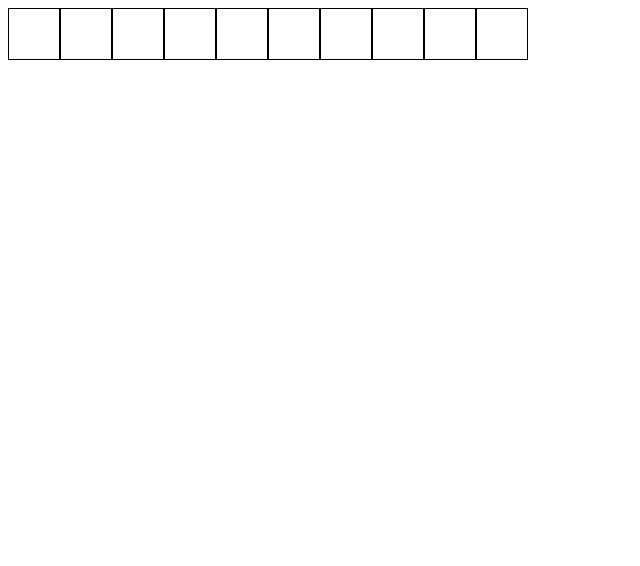
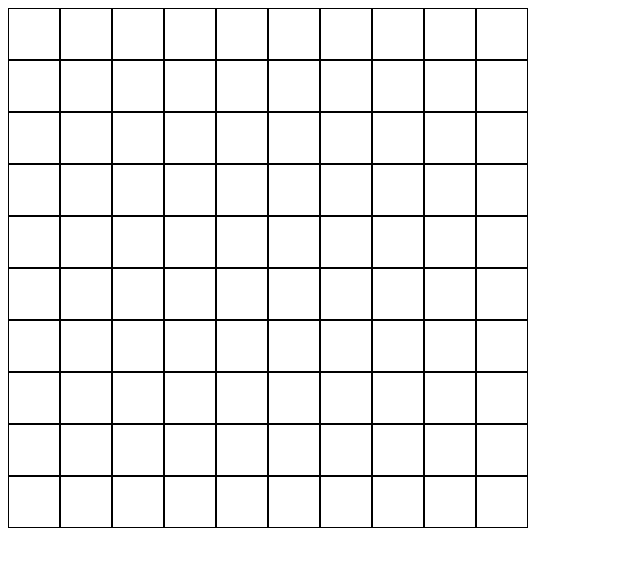
Before and after one commit to edsonibarra54/UnidimensionalArray, a plain HTML site: page index.html in a window 1280 px wide. Shown: the whole page, without its empty margins (0-640 px from the left). Drawn offline with Linux system fonts and the light colour scheme.

Commit message:
Added the complete chart of divs to represent the 10x10 array

```diff
--- a/index.html
+++ b/index.html
@@ -2,8 +2,8 @@
     <head>
         <script type="text/javascript" src="functionality.js"></script>
         <style>
-            .container{overflow: auto;}
-            .container div{width:50px; height:50px; border:1px solid black; float: left;}
+            .container{overflow: auto; width: 550px;}
+            .container div{width: 50px; height: 50px; border:1px solid black; float: left;}
         </style>
     </head>
     <body onload="begin()">
@@ -18,6 +18,105 @@
             <div id="07" onclick="checkValue('0','7')"></div>
             <div id="08" onclick="checkValue('0','8')"></div>
             <div id="09" onclick="checkValue('0','9')"></div>
+
+            <div id="10" onclick="checkValue('1','0')"></div>
+            <div id="11" onclick="checkValue('1','1')"></div>
+            <div id="12" onclick="checkValue('1','2')"></div>
+            <div id="13" onclick="checkValue('1','3')"></div>
+            <div id="14" onclick="checkValue('1','4')"></div>
+            <div id="15" onclick="checkValue('1','5')"></div>
+            <div id="16" onclick="checkValue('1','6')"></div>
+            <div id="17" onclick="checkValue('1','7')"></div>
+            <div id="18" onclick="checkValue('1','8')"></div>
+            <div id="19" onclick="checkValue('1','9')"></div>
+
+            <div id="20" onclick="checkValue('2','0')"></div>
+            <div id="21" onclick="checkValue('2','1')"></div>
+            <div id="22" onclick="checkValue('2','2')"></div>
+            <div id="23" onclick="checkValue('2','3')"></div>
+            <div id="24" onclick="checkValue('2','4')"></div>
+            <div id="25" onclick="checkValue('2','5')"></div>
+            <div id="26" onclick="checkValue('2','6')"></div>
+            <div id="27" onclick="checkValue('2','7')"></div>
+            <div id="28" onclick="checkValue('2','8')"></div>
+            <div id="29" onclick="checkValue('2','9')"></div>
+
+            <div id="30" onclick="checkValue('3','0')"></div>
+            <div id="31" onclick="checkValue('3','1')"></div>
+            <div id="32" onclick="checkValue('3','2')"></div>
+            <div id="33" onclick="checkValue('3','3')"></div>
+            <div id="34" onclick="checkValue('3','4')"></div>
+            <div id="35" onclick="checkValue('3','5')"></div>
+            <div id="36" onclick="checkValue('3','6')"></div>
+            <div id="37" onclick="checkValue('3','7')"></div>
+            <div id="38" onclick="checkValue('3','8')"></div>
+            <div id="39" onclick="checkValue('3','9')"></div>
+
+            <div id="40" onclick="checkValue('4','0')"></div>
+            <div id="41" onclick="checkValue('4','1')"></div>
+            <div id="42" onclick="checkValue('4','2')"></div>
+            <div id="43" onclick="checkValue('4','3')"></div>
+            <div id="44" onclick="checkValue('4','4')"></div>
+            <div id="45" onclick="checkValue('4','5')"></div>
+            <div id="46" onclick="checkValue('4','6')"></div>
+            <div id="47" onclick="checkValue('4','7')"></div>
+            <div id="48" onclick="checkValue('4','8')"></div>
+            <div id="49" onclick="checkValue('4','9')"></div>
+
+            <div id="50" onclick="checkValue('5','0')"></div>
+            <div id="51" onclick="checkValue('5','1')"></div>
+            <div id="52" onclick="checkValue('5','2')"></div>
+            <div id="53" onclick="checkValue('5','3')"></div>
+            <div id="54" onclick="checkValue('5','4')"></div>
+            <div id="55" onclick="checkValue('5','5')"></div>
+            <div id="56" onclick="checkValue('5','6')"></div>
+            <div id="57" onclick="checkValue('5','7')"></div>
+            <div id="58" onclick="checkValue('5','8')"></div>
+            <div id="59" onclick="checkValue('5','9')"></div>
+
+            <div id="60" onclick="checkValue('6','0')"></div>
+            <div id="61" onclick="checkValue('6','1')"></div>
+            <div id="62" onclick="checkValue('6','2')"></div>
+            <div id="63" onclick="checkValue('6','3')"></div>
+            <div id="64" onclick="checkValue('6','4')"></div>
+            <div id="65" onclick="checkValue('6','5')"></div>
+            <div id="66" onclick="checkValue('6','6')"></div>
+            <div id="67" onclick="checkValue('6','7')"></div>
+            <div id="68" onclick="checkValue('6','8')"></div>
+            <div id="69" onclick="checkValue('6','9')"></div>
+
+            <div id="70" onclick="checkValue('7','0')"></div>
+            <div id="71" onclick="checkValue('7','1')"></div>
+            <div id="72" onclick="checkValue('7','2')"></div>
+            <div id="73" onclick="checkValue('7','3')"></div>
+            <div id="74" onclick="checkValue('7','4')"></div>
+            <div id="75" onclick="checkValue('7','5')"></div>
+            <div id="76" onclick="checkValue('7','6')"></div>
+            <div id="77" onclick="checkValue('7','7')"></div>
+            <div id="78" onclick="checkValue('7','8')"></div>
+            <div id="79" onclick="checkValue('7','9')"></div>
+
+            <div id="80" onclick="checkValue('8','0')"></div>
+            <div id="81" onclick="checkValue('8','1')"></div>
+            <div id="82" onclick="checkValue('8','2')"></div>
+            <div id="83" onclick="checkValue('8','3')"></div>
+            <div id="84" onclick="checkValue('8','4')"></div>
+            <div id="85" onclick="checkValue('8','5')"></div>
+            <div id="86" onclick="checkValue('8','6')"></div>
+            <div id="87" onclick="checkValue('8','7')"></div>
+            <div id="88" onclick="checkValue('8','8')"></div>
+            <div id="89" onclick="checkValue('8','9')"></div>
+
+            <div id="90" onclick="checkValue('9','0')"></div>
+            <div id="91" onclick="checkValue('9','1')"></div>
+            <div id="92" onclick="checkValue('9','2')"></div>
+            <div id="93" onclick="checkValue('9','3')"></div>
+            <div id="94" onclick="checkValue('9','4')"></div>
+            <div id="95" onclick="checkValue('9','5')"></div>
+            <div id="96" onclick="checkValue('9','6')"></div>
+            <div id="97" onclick="checkValue('9','7')"></div>
+            <div id="98" onclick="checkValue('9','8')"></div>
+            <div id="99" onclick="checkValue('9','9')"></div>
         </div>
     </body>
 </html>
```
